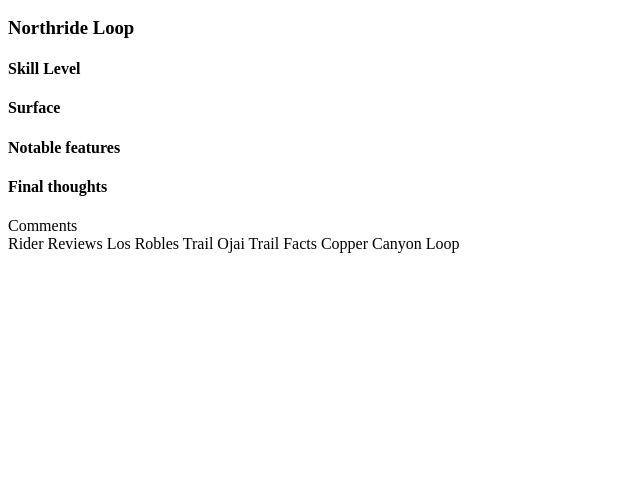
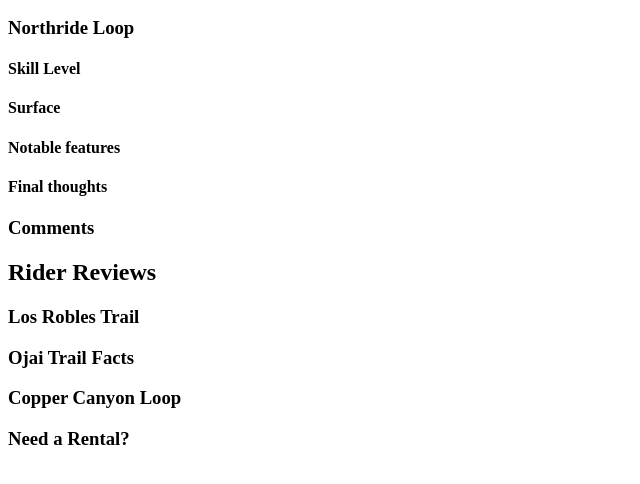
Before and after one commit to csrobinson86/Semantic-HTML5, a plain HTML site: page trails.html in a window 1280 px wide. Shown: the part 110-594 px from the top of the page, without its empty margins (0-640 px from the left). Drawn offline with Linux system fonts and the light colour scheme.

Commit message:
finished basic heading layout

```diff
--- a/trails.html
+++ b/trails.html
@@ -24,20 +24,22 @@
           <h4>Final thoughts</h4>
         <!-- COMMENTS ========== -->
         <section>
-          Comments
+          <h3>Comments</h3>
         </section>
       </article>
     </main>
 
     <!-- RIDER REVIEWS AND OJAI FACTS ========== -->
     <section>
-      Rider Reviews
-      Los Robles Trail
-      Ojai Trail Facts
-      Copper Canyon Loop
+     <h2>Rider Reviews</h2>
+      <h3>Los Robles Trail</h3>
+      <h3>Ojai Trail Facts</h3>
+      <h3>Copper Canyon Loop</h3>
     </section>
     <!-- AD COPY ========== -->
-    <aside></aside>
+    <aside>
+      <h3>Need a Rental?</h3>
+    </aside>
     <!-- DISCLAIMER AND CONTACT INFO ========== -->
     <footer></footer>
   </body>
```
